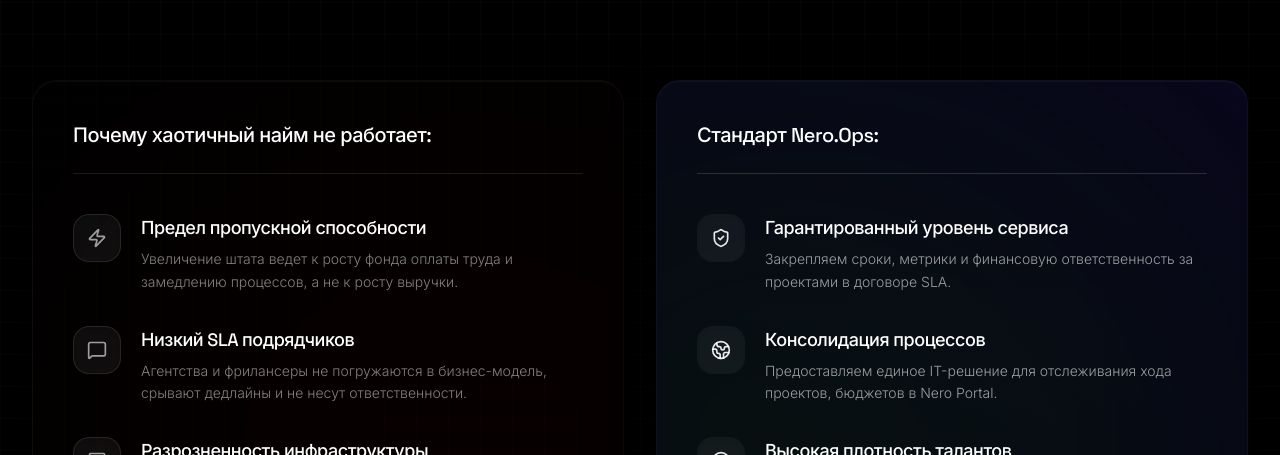
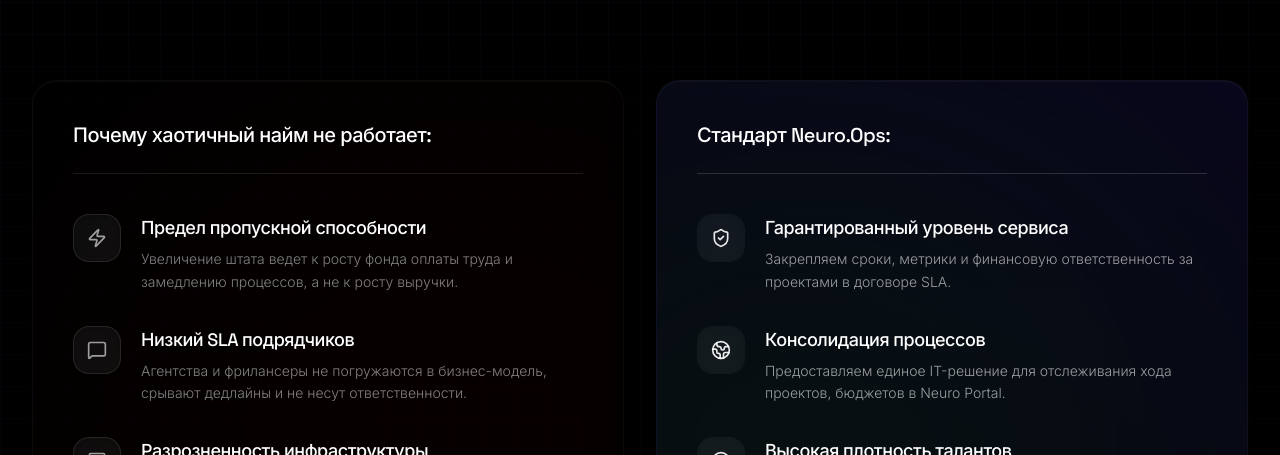
Before and after one commit to alexp1tln/Nero.Ops, a React (Vite) app: page / in a window 1280 px wide. Shown: the part 1763-2218 px from the top of the page. Built offline with nearby package versions, Linux system fonts and the light colour scheme; no server answers.

Commit message:
refactor: rebrand company name to Neuro.Ops
Update all references from "Nero.Ops" to "Neuro.Ops" across the codebase and metadata to standardize the brand identity.

```diff
--- a/index.html
+++ b/index.html
@@ -1,12 +1,58 @@
 <!doctype html>
-<html lang="en">
+<html lang="ru">
   <head>
     <meta charset="UTF-8" />
     <meta name="viewport" content="width=device-width, initial-scale=1.0" />
-    <meta name="description" content="Системный IT-интегратор и департамент цифрового маркетинга. Мы внедряем передовые решения на рынке B2B-интеграций. От сложной веб-разработки до performance-маркетинга." />
+    <meta name="description" content="Neuro.Ops — системный IT-интегратор и департамент цифрового маркетинга. Внедряем передовые B2B-интеграции, сложную веб-разработку, автоматизацию процессов и performance-маркетинг." />
+
+    <!-- Open Graph / Facebook -->
+    <meta property="og:type" content="website" />
+    <meta property="og:url" content="https://neuro-ops.ru/" />
+    <meta property="og:title" content="Neuro.Ops | B2B IT-Integration & Operations" />
+    <meta property="og:description" content="Системный IT-интегратор и департамент цифрового маркетинга. Сложная веб-разработка, автоматизация и performance-маркетинг для B2B." />
+    <meta property="og:image" content="https://i.postimg.cc/fL5GvPxW/4cdce90d89fdbd80eebefb2c59decedd.png" />
+
+    <!-- Twitter -->
+    <meta property="twitter:card" content="summary_large_image" />
+    <meta property="twitter:url" content="https://neuro-ops.ru/" />
+    <meta property="twitter:title" content="Neuro.Ops | B2B IT-Integration & Operations" />
+    <meta property="twitter:description" content="Системный IT-интегратор и департамент цифрового маркетинга. Сложная веб-разработка, автоматизация и performance-маркетинг для B2B." />
+    <meta property="twitter:image" content="https://i.postimg.cc/fL5GvPxW/4cdce90d89fdbd80eebefb2c59decedd.png" />
+
     <link rel="canonical" href="https://neuro-ops.ru/" />
     <link rel="icon" type="image/png" href="/logo-cropped.png?v=3" />
-    <title>Nero.Ops | B2B Интеграции</title>
+    <title>Neuro.Ops | B2B Интеграции & Operations</title>
+
+    <!-- Structured Data for Search Engines & LLMs (JSON-LD) -->
+    <script type="application/ld+json">
+      {
+        "@context": "https://schema.org",
+        "@type": "ITBusiness",
+        "name": "Neuro.Ops",
+        "alternateName": "Neuro Ops",
+        "url": "https://neuro-ops.ru/",
+        "logo": "https://i.postimg.cc/fL5GvPxW/4cdce90d89fdbd80eebefb2c59decedd.png",
+        "description": "Системный B2B IT-интегратор и департамент цифрового маркетинга. Разработка сложных веб-сервисов, автоматизация бизнес-процессов, интеграция искусственного интеллекта.",
+        "sameAs": [
+          "https://t.me/NEURO_0PS"
+        ],
+        "contactPoint": {
+          "@type": "ContactPoint",
+          "telephone": "",
+          "contactType": "customer service",
+          "areaServed": "RU",
+          "availableLanguage": "Russian"
+        },
+        "knowsAbout": [
+          "B2B IT Integration",
+          "Web Development",
+          "Business Automation",
+          "Artificial Intelligence Integration",
+          "Digital Marketing",
+          "Performance Marketing"
+        ]
+      }
+    </script>
   </head>
   <body>
     <div id="root"></div>
--- a/src/components/Footer.tsx
+++ b/src/components/Footer.tsx
@@ -19,12 +19,12 @@
                 src={logoSrc}
                 onError={handleLogoError}
                 referrerPolicy="no-referrer"
-                alt="Nero.Ops"
+                alt="Neuro.Ops"
                 className="w-28 h-28 max-w-none object-contain transition-transform duration-500 group-hover:scale-105"
               />
             </div>
             <span className="font-display font-semibold text-2xl tracking-tight text-white">
-              Nero<span className="text-white/50 font-normal">.Ops</span>
+              Neuro<span className="text-white/50 font-normal">.Ops</span>
             </span>
           </div>
           <p className="text-white/40 font-light max-w-sm mb-8 leading-relaxed text-[13px]">
@@ -57,7 +57,7 @@
       </div>
 
       <div className="max-w-7xl mx-auto px-4 sm:px-6 lg:px-8 mt-16 pt-8 border-t border-white/[0.05] flex flex-col md:flex-row justify-between items-center text-[11px] text-white/40">
-        <p>© {new Date().getFullYear()} Nero.Ops ОГРНИП 623017890067. Все права защищены.</p>
+        <p>© {new Date().getFullYear()} Neuro.Ops ОГРНИП 623017890067. Все права защищены.</p>
         <div className="flex gap-6 mt-4 md:mt-0 uppercase tracking-widest font-semibold">
           <button onClick={() => setPage('privacy')} className="hover:text-white transition-colors">Политика конфиденциальности</button>
           <button onClick={() => setPage('sla')} className="hover:text-white transition-colors">SLA Соглашение</button>
--- a/src/components/Navigation.tsx
+++ b/src/components/Navigation.tsx
@@ -84,12 +84,12 @@
                   src={logoSrc}
                   onError={handleLogoError}
                   referrerPolicy="no-referrer"
-                  alt="Nero.Ops"
+                  alt="Neuro.Ops"
                   className="w-28 h-28 max-w-none object-contain transition-transform duration-500 group-hover:scale-105"
                 />
               </div>
               <span className="font-display font-semibold text-2xl tracking-tight text-white hidden sm:block">
-                Nero<span className="text-white/50 font-normal">.Ops</span>
+                Neuro<span className="text-white/50 font-normal">.Ops</span>
               </span>
             </div>
 
@@ -158,12 +158,12 @@
                       src={logoSrc}
                       onError={handleLogoError}
                       referrerPolicy="no-referrer"
-                      alt="Nero.Ops"
+                      alt="Neuro.Ops"
                       className="w-28 h-28 max-w-none object-contain"
                     />
                   </div>
                   <span className="font-display font-semibold text-2xl tracking-tight text-white">
-                    Nero.Ops
+                    Neuro.Ops
                   </span>
                 </div>
                 <button
--- a/src/pages/About.tsx
+++ b/src/pages/About.tsx
@@ -57,7 +57,7 @@
             </h1>
 
             <FadeInText delay={0.2} className="max-w-4xl text-lg sm:text-xl text-white/60 font-light leading-relaxed mb-20 text-left">
-              Мы внедряем передовые решения на рынке B2B-интеграций. Nero.Ops предоставляет операционную поддержку корпоративного уровня без необходимости найма и удержания in-house специалистов. От сложной веб-разработки до performance-маркетинга.
+              Мы внедряем передовые решения на рынке B2B-интеграций. Neuro.Ops предоставляет операционную поддержку корпоративного уровня без необходимости найма и удержания in-house специалистов. От сложной веб-разработки до performance-маркетинга.
             </FadeInText>
 
             <FadeInText delay={0.3} className="glass-panel p-8 md:p-12">
--- a/src/pages/Dashboard.tsx
+++ b/src/pages/Dashboard.tsx
@@ -311,7 +311,7 @@
                     <CircleDashed className="w-8 h-8" />
                  </div>
                  <h3 className="text-xl font-medium text-white mb-2">Список заказов пуст</h3>
-                 <p className="text-white/50 mb-8 max-w-sm">Выберите необходимую услугу в каталоге, чтобы запустить процесс работы команды Nero.Ops.</p>
+                 <p className="text-white/50 mb-8 max-w-sm">Выберите необходимую услугу в каталоге, чтобы запустить процесс работы команды Neuro.Ops.</p>
                  <button
                     onClick={() => setPage('catalog')}
                     className="bg-white text-black px-8 py-3 rounded-full text-[15px] font-medium hover:bg-white/90 transition-all shadow-[0_0_20px_rgba(255,255,255,0.2)] hover:-translate-y-0.5"
--- a/src/pages/FAQ.tsx
+++ b/src/pages/FAQ.tsx
@@ -10,7 +10,7 @@
     },
     {
       q: "Работаете ли вы по NDA?",
-      a: "Абсолютно. Более 85% наших проектов находятся под строгим NDA. Вся информация остается строго внутри контура Nero.Ops, обеспечивая полную безопасность ваших данных."
+      a: "Абсолютно. Более 85% наших проектов находятся под строгим NDA. Вся информация остается строго внутри контура Neuro.Ops, обеспечивая полную безопасность ваших данных."
     },
     {
       q: "Можно ли отказаться от услуги в процессе работы?",
--- a/src/pages/Home.tsx
+++ b/src/pages/Home.tsx
@@ -31,7 +31,7 @@
 
   const solutions = [
     { icon: ShieldCheck, title: "Гарантированный уровень сервиса", desc: "Закрепляем сроки, метрики и финансовую ответственность за проектами в договоре SLA." },
-    { icon: Globe2, title: "Консолидация процессов", desc: "Предоставляем единое IT-решение для отслеживания хода проектов, бюджетов в Nero Portal." },
+    { icon: Globe2, title: "Консолидация процессов", desc: "Предоставляем единое IT-решение для отслеживания хода проектов, бюджетов в Neuro Portal." },
     { icon: CheckCircle2, title: "Высокая плотность талантов", desc: "124 штатных специалиста уровня Middle+ и Senior в синхронизированных командах." },
   ];
 
@@ -207,7 +207,7 @@
           <div className={`glass-panel p-10 overflow-hidden relative transition-all duration-700 bg-[size:200%] bg-gradient-to-tr from-[#050510] to-[#0a0520] ${hoveredIndex !== null ? 'border-emerald-500/20 shadow-[0_0_30px_rgba(16,185,129,0.05)]' : 'border-white/5'}`}>
              <div className={`absolute -bottom-1/2 -left-1/2 w-[150%] h-[150%] blur-[140px] rounded-full pointer-events-none transition-all duration-1000 ${hoveredIndex !== null ? 'bg-[#1a3820] opacity-80' : 'bg-[#0b1f11] opacity-40'}`}></div>
              <FadeInText delay={0.2}>
-               <h3 className="text-xl font-display mb-10 text-white font-medium pb-6 border-b border-white/[0.15] relative z-10">Стандарт Nero.Ops:</h3>
+               <h3 className="text-xl font-display mb-10 text-white font-medium pb-6 border-b border-white/[0.15] relative z-10">Стандарт Neuro.Ops:</h3>
              </FadeInText>
              <div className="space-y-8 relative z-10">
               {solutions.map((p, i) => (
--- a/src/pages/Privacy.tsx
+++ b/src/pages/Privacy.tsx
@@ -27,7 +27,7 @@
             1. Сбор и использование данных
           </h2>
           <p>
-            Настоящая политика конфиденциальности описывает, как Nero.Ops (далее «Мы», «Компания») собирает, использует и защищает вашу личную информацию и корпоративные данные при использовании наших ИТ-услуг, консалтинга и автоматизации.
+            Настоящая политика конфиденциальности описывает, как Neuro.Ops (далее «Мы», «Компания») собирает, использует и защищает вашу личную информацию и корпоративные данные при использовании наших ИТ-услуг, консалтинга и автоматизации.
           </p>
           <p className="mt-4">
             Мы собираем только те данные, которые абсолютно необходимы для предоставления заявленных сервисов, включая контактные данные (имя, email, телефон) и техническую информацию, необходимую для аудита и настройки бизнес-процессов.
@@ -39,7 +39,7 @@
             2. Хранение и защита
           </h2>
           <p>
-            Вся инфраструктура Nero.Ops развернута с использованием защищенных облачных хранилищ, соответствующих международным стандартам безопасности. Мы используем сквозное шифрование для обмена конфиденциальными ключами, API-токенами и коммерческой тайной клиентов.
+            Вся инфраструктура Neuro.Ops развернута с использованием защищенных облачных хранилищ, соответствующих международным стандартам безопасности. Мы используем сквозное шифрование для обмена конфиденциальными ключами, API-токенами и коммерческой тайной клиентов.
           </p>
           <p className="mt-4">
             Доступ к данным проектов имеет строго ограниченный круг лиц, подписавших NDA (соглашение о неразглашении).
--- a/src/pages/SLA.tsx
+++ b/src/pages/SLA.tsx
@@ -53,7 +53,7 @@
             1. Доступность услуг
           </h2>
           <p>
-            Nero.Ops гарантирует доступность развернутой инфраструктуры и интеграционных решений на уровне 99.9% в месяц. Запланированные технические работы (Scheduled Maintenance) проводятся в часы наименьшей нагрузки по московскому времени (с 02:00 до 05:00) с предварительным уведомлением за 48 часов.
+            Neuro.Ops гарантирует доступность развернутой инфраструктуры и интеграционных решений на уровне 99.9% в месяц. Запланированные технические работы (Scheduled Maintenance) проводятся в часы наименьшей нагрузки по московскому времени (с 02:00 до 05:00) с предварительным уведомлением за 48 часов.
           </p>
         </section>
 
```
Also changed, not shown: public/robots.txt (added), 1 other file (tests, documents, lock files or other folders).
